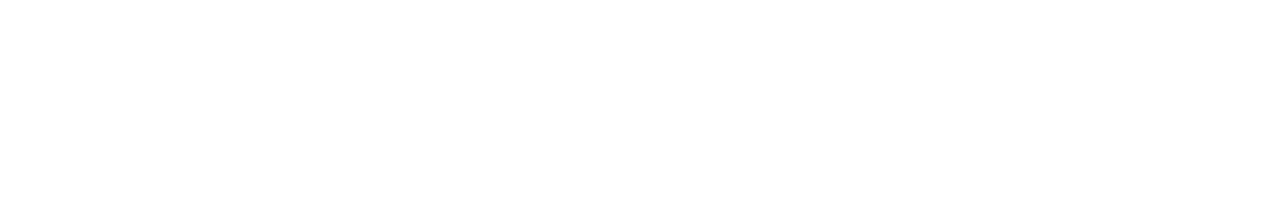
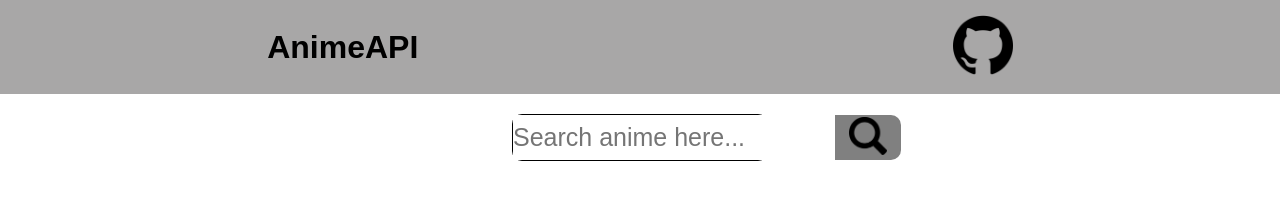
Before and after one commit to ArifRTzy/Anime, a plain HTML site: page index.html in a window 1280 px wide. Drawn offline with Linux system fonts and the light colour scheme.

Commit message:
the new one

```diff
--- a/index.html
+++ b/index.html
@@ -1,11 +1,75 @@
 <!DOCTYPE html>
 <html lang="en">
-<head>
-    <meta charset="UTF-8">
-    <meta name="viewport" content="width=device-width, initial-scale=1.0">
-    <title>Fetch Jikan API Example</title>
-</head>
-<body>
+  <head>
+    <meta charset="UTF-8" />
+    <meta name="viewport" content="width=device-width, initial-scale=1.0" />
+    <meta http-equiv="X-UA-Compatible" content="ie=edge" />
+    <title>Document</title>
 
-</body>
+    <style>
+      *{
+          margin: 0;
+          padding: 0;
+          box-sizing: border-box;
+          font-family: "Poppins",sans-serif;
+      }
+      nav{
+          display: flex;
+          justify-content: space-around;
+          align-items: center;
+          padding: 15px 0;
+          background: rgb(168, 167, 167);
+      }
+      nav img{
+          width: 60px;
+      }
+      nav h1{
+          font-size: 32px;
+          font-weight: 700;
+      }
+      .main{
+            border: 1px black solid;
+            width: 20%;
+            border-radius: 10px;
+            display: flex;
+            justify-content: space-around;
+            margin: 20px auto
+      }
+      .main button{
+          background: gray;
+          padding: 2px 14px;
+          border: none;
+          cursor: pointer;
+          border-top-right-radius: 10px;
+          border-bottom-right-radius: 10px;
+      }
+      .main input{
+          border: none;
+          font-size: 25px
+      }
+      .main input:focus{
+          border: none;
+      }
+      .main img{
+          width: 38px;
+      }
+    </style>
+  </head>
+  <body>
+    <nav>
+      <h1>AnimeAPI</h1>
+      <a href="https://github.com/ArifRTzy">
+        <img src="github.png" alt="" />
+    </a>
+    </nav>
+
+    <div class="main">
+        <input id="input" type="text" placeholder="Search anime here...">
+        <button id="btn"><img src="search.png" alt=""></button>
+    </div>
+
+    <div class="displays">
+        <img src="" alt="">
+    </div>
+  </body>
 </html>
```
Also changed, not shown: index.js (+9 -0 lines), github.png (added), search.png (added), 1 other file.
